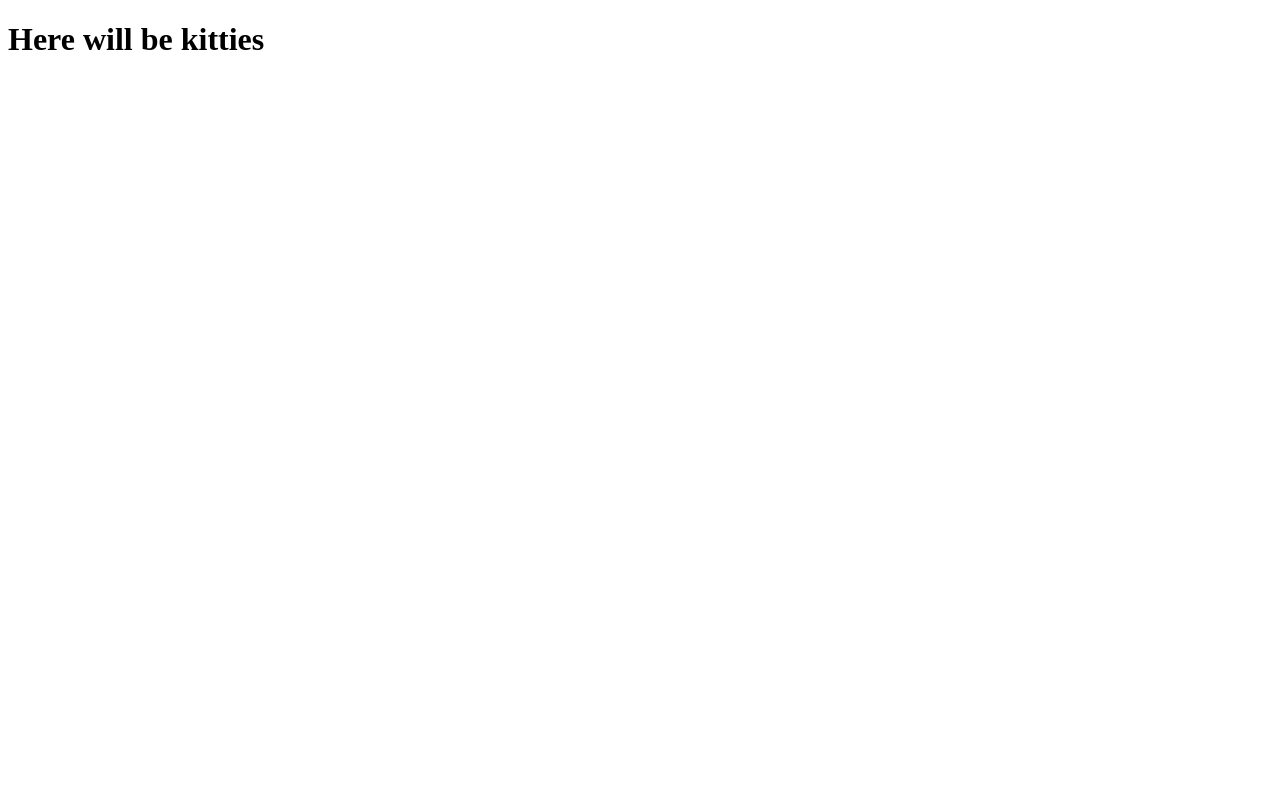
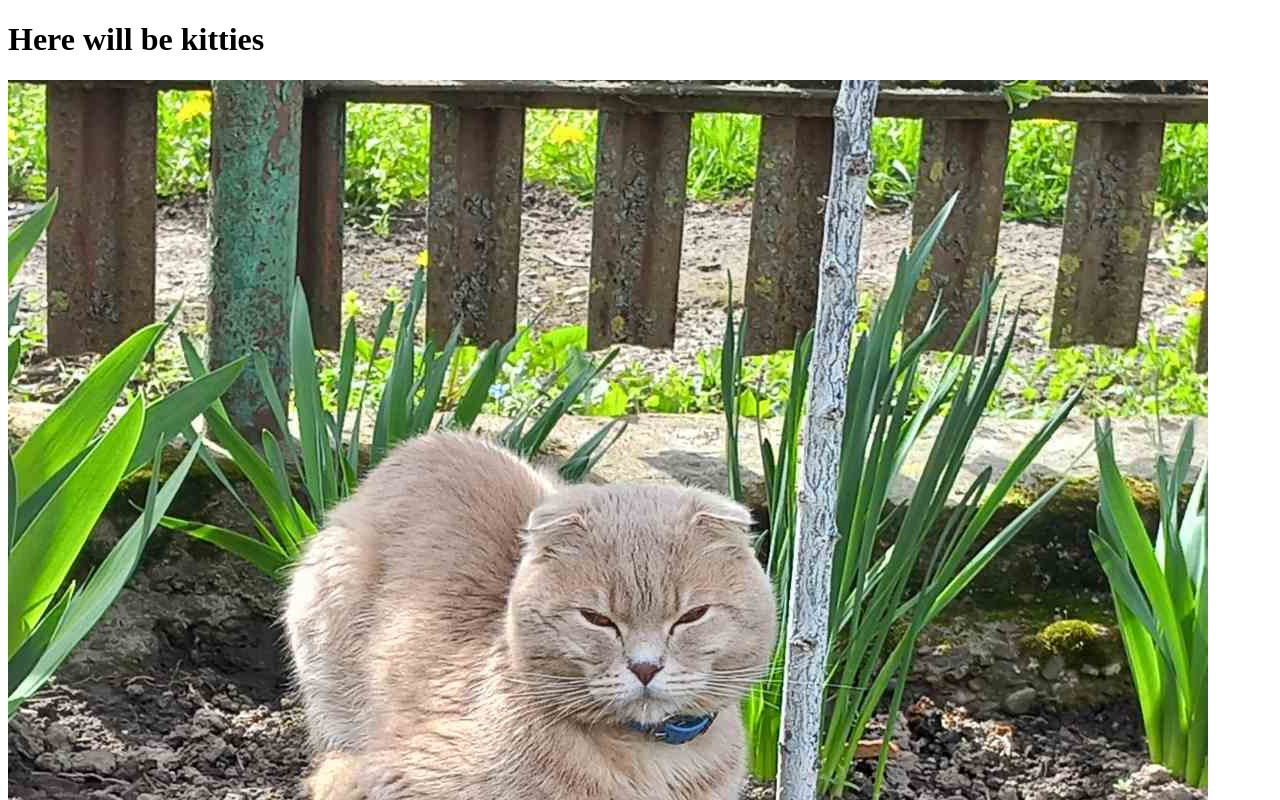
Before and after one commit to Alien1987/cool-kitties, a plain HTML site: page index.html in a window 1280 px wide. Shown: the top 800 px of the page. Drawn offline with Linux system fonts and the light colour scheme.

Commit message:
Image with cat has been added

```diff
--- a/index.html
+++ b/index.html
@@ -8,6 +8,6 @@
 </head>
 <body>
 <h1> Here will be kitties </h1>
-
+<img src="img/1.jpg" alt="Nice cat">
 </body>
 </html>
```
Also changed, not shown: Img/1.jpg (added).
